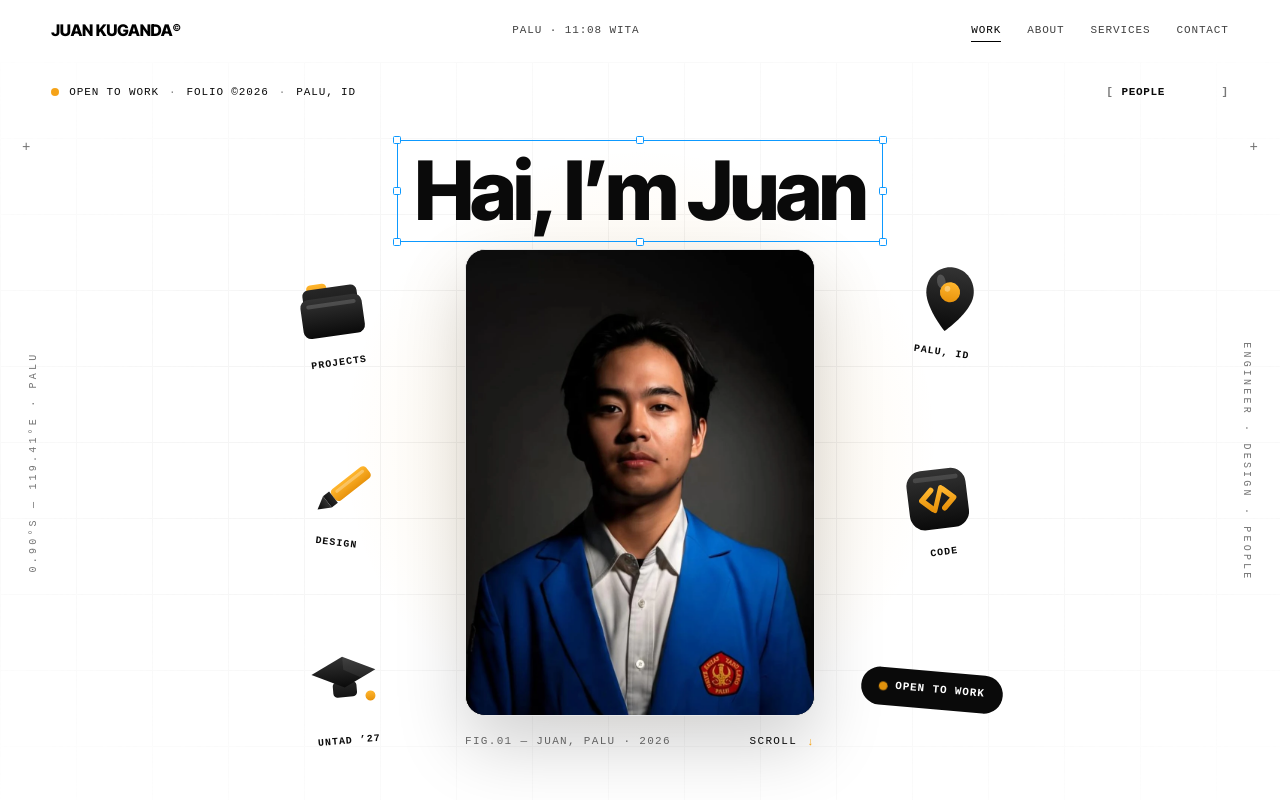
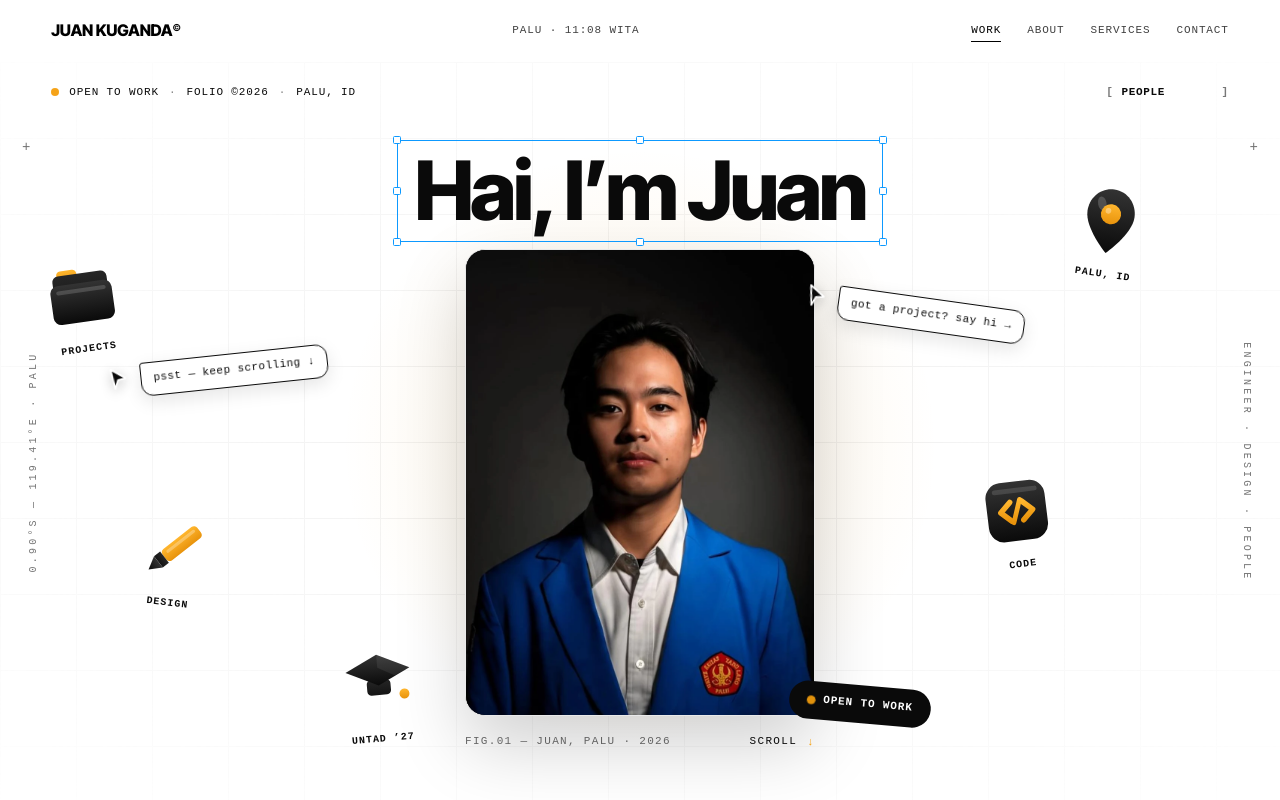
Before and after one commit to juanKuganda/portofoliov3, a React (Vite) app: page / in a window 1280 px wide. Shown: the top 800 px of the page. Built offline with nearby package versions, Linux system fonts and the light colour scheme; a web font is replaced by a local one.

Commit message:
Hero: scattered doodles + floating cursor chat bubbles, join entrance/parallax/explode

```diff
--- a/src/components/Hero.tsx
+++ b/src/components/Hero.tsx
@@ -121,8 +121,8 @@ function DoodleIcon({ kind }: { kind: "folder" | "pencil" | "code" | "pin" | "ca
 
 /**
  * Doodle stickers: five Apple-precision vector icons + one status
- * pill. `at` — desktop absolute position, anchored to `.reel-center`
- * (the card's own stage), ~80–140px from the card edge; `rot` —
+ * pill. `at` — desktop absolute position, percent of the full hero
+ * canvas, art-directed scatter (not flanking the card); `rot` —
  * resting tilt in degrees; `side` — scroll-explode direction.
  * Transform layers: outer `.sticker` = entrance pop + scroll explode;
  * inner `.sticker-par` = magnetic parallax. They never fight.
@@ -136,12 +136,21 @@ type StickerSpec = {
 };
 
 const STICKERS: StickerSpec[] = [
-  { kind: "folder", label: "projects", at: { top: "calc(50% - 165px)", left: "calc(50% - 300px)" }, rot: -8, side: "l" },
-  { kind: "pencil", label: "design", at: { top: "calc(50% + 25px)", left: "calc(50% - 305px)" }, rot: 7, side: "l" },
-  { kind: "cap", label: "untad ’27", at: { top: "calc(50% + 215px)", left: "calc(50% - 290px)" }, rot: -5, side: "l" },
-  { kind: "pin", label: "palu, id", at: { top: "calc(50% - 165px)", left: "calc(50% + 300px)" }, rot: 8, side: "r" },
-  { kind: "code", label: "code", at: { top: "calc(50% + 25px)", left: "calc(50% + 305px)" }, rot: -7, side: "r" },
-  { kind: "pill", label: "open to work", at: { top: "calc(50% + 215px)", left: "calc(50% + 290px)" }, rot: 5, side: "r" },
+  { kind: "folder", label: "projects", at: { top: "30%", left: "7%" }, rot: -8, side: "l" },
+  { kind: "pencil", label: "design", at: { top: "63%", left: "13%" }, rot: 7, side: "l" },
+  { kind: "cap", label: "untad ’27", at: { top: "79%", left: "30%" }, rot: -5, side: "l" },
+  { kind: "pin", label: "palu, id", at: { top: "22%", left: "86%" }, rot: 8, side: "r" },
+  { kind: "code", label: "code", at: { top: "57%", left: "80%" }, rot: -7, side: "r" },
+  { kind: "pill", label: "open to work", at: { top: "81%", left: "67%" }, rot: 5, side: "r" },
+];
+
+/* Floating cursors with chat bubbles — playful, scattered like the
+   reference. Decorative (aria-hidden); the link-free bubbles keep it
+   that way. Outer .cursor-float = entrance + explode; .cursor-par =
+   magnetic parallax; .cursor-inner = idle bob. */
+const CURSORS = [
+  { at: { top: "38%", left: "17%" }, rot: -6, side: "l", chat: "psst — keep scrolling ↓" },
+  { at: { top: "34%", left: "71%" }, rot: 8, side: "r", chat: "got a project? say hi →" },
 ];
 
 /* Ruler numbers: 0–1400 in steps of 100, tripled for a seamless loop. */
@@ -200,7 +209,9 @@ export default function Hero() {
     const parHi = root.querySelector<HTMLElement>(".par-hi");
     const parCard = root.querySelector<HTMLElement>(".par-card");
     const stickerEls = Array.from(
-      root.querySelectorAll<HTMLElement>(".reel-stickers .sticker-par")
+      root.querySelectorAll<HTMLElement>(
+        ".reel-stickers .sticker-par, .reel-floaters .cursor-par"
+      )
     );
     if (!parHi || !parCard || stickerEls.length === 0) return;
 
@@ -214,7 +225,7 @@ export default function Hero() {
     const setCardRY = gsap.quickSetter(parCard, "rotationY", "deg");
     const stickers = stickerEls.map((el, i) => ({
       baseRot: parseFloat(
-        el.closest(".sticker")?.getAttribute("data-rot") || "0"
+        el.closest(".sticker, .cursor-float")?.getAttribute("data-rot") || "0"
       ),
       dir: i % 2 === 0 ? 1 : -1,
       setX: gsap.quickSetter(el, "x", "px"),
@@ -324,8 +335,14 @@ export default function Hero() {
       const stickers = gsap.utils.toArray<HTMLElement>(
         ".reel-stickers .sticker"
       );
+      const floaters = gsap.utils.toArray<HTMLElement>(
+        ".reel-floaters .cursor-float"
+      );
       // Resting tilt per sticker (data-rot), so scale pops keep it.
       stickers.forEach((el) =>
+        gsap.set(el, { rotation: parseFloat(el.dataset.rot || "0") })
+      );
+      floaters.forEach((el) =>
         gsap.set(el, { rotation: parseFloat(el.dataset.rot || "0") })
       );
 
@@ -333,6 +350,7 @@ export default function Hero() {
       gsap.set(".reel-hi", { yPercent: 112 });
       gsap.set(".reel-top > *", { y: 12, opacity: 0 });
       gsap.set(stickers, { scale: 0, opacity: 0 });
+      gsap.set(floaters, { scale: 0, opacity: 0 });
 
       const tl = gsap.timeline({ defaults: { ease: "power3.out" } });
       tl.to(
@@ -345,6 +363,11 @@ export default function Hero() {
           stickers,
           { scale: 1, opacity: 1, duration: 0.45, ease: "back.out(1.8)", stagger: 0.055 },
           0.5
+        )
+        .to(
+          floaters,
+          { scale: 1, opacity: 1, duration: 0.45, ease: "back.out(1.8)", stagger: 0.09 },
+          0.85
         )
         .to(".reel-top > *", { y: 0, opacity: 1, duration: 0.45, stagger: 0.07 }, 0.6)
         // THE BLOOM: the grayscale layer fades once — the blazer turns
@@ -396,6 +419,7 @@ export default function Hero() {
         gsap.set(".reel-hi", { clearProps: "transform" });
         gsap.set(".reel-card", { clearProps: "transform,opacity" });
         gsap.set(stickers, { clearProps: "transform,opacity" });
+        gsap.set(floaters, { clearProps: "transform,opacity" });
       });
     }, root);
     return () => {
@@ -534,6 +558,28 @@ export default function Hero() {
           0.12
         );
 
+        // Floating cursors burst too — wider vectors, they live at
+        // the canvas edges.
+        const floaters = gsap.utils.toArray<HTMLElement>(
+          ".reel-floaters .cursor-float"
+        );
+        floaters.forEach((el, i) => {
+          const dir = el.dataset.side === "l" ? -1 : 1;
+          tl.fromTo(
+            el,
+            { x: 0, y: 0, rotation: 0, autoAlpha: 1 },
+            {
+              x: dir * (110 + i * 24),
+              y: -(90 + i * 30),
+              rotation: dir * 18,
+              autoAlpha: 0,
+              duration: 1,
+              immediateRender: false,
+            },
+            0.12 + i * 0.05
+          );
+        });
+
         // Edge furniture joins too: verticals drift further outward,
         // corner marks shrink away.
         tl.fromTo(
@@ -662,13 +708,15 @@ export default function Hero() {
           </a>
         </div>
 
-        {/* Sticker field: five Apple-precision vector doodles + one
-            status pill, floating around the card at a medium distance
-            (~80–140px). Anchored to .reel-center so the gap holds at
-            any viewport height. Outer .sticker = entrance pop + scroll
-            explode; inner .sticker-par = magnetic parallax. Desktop
-            absolute, mobile wrapped row. */}
-        <div className="reel-stickers" aria-hidden="true">
+      </div>
+
+      {/* Sticker field: five Apple-precision vector doodles + one
+          status pill, scattered across the full hero canvas (percent
+          positions, art-directed — not flanking the card). Anchored to
+          the hero so they can roam the edges. Outer .sticker = entrance
+          pop + scroll explode; inner .sticker-par = magnetic parallax.
+          Desktop absolute, mobile wrapped row. */}
+      <div className="reel-stickers" aria-hidden="true">
           {STICKERS.map((s) => (
             <span
               key={s.label}
@@ -693,7 +741,43 @@ export default function Hero() {
             </span>
           ))}
         </div>
-      </div>
+
+        {/* Floating cursors with chat bubbles — scattered like the
+            reference. Layers: outer .cursor-float = entrance pop +
+            scroll explode; .cursor-par = magnetic parallax;
+            .cursor-inner = idle bob. Decorative. */}
+        <div className="reel-floaters" aria-hidden="true">
+          {CURSORS.map((c) => (
+            <span
+              key={c.chat}
+              className="cursor-float"
+              style={c.at}
+              data-rot={c.rot}
+              data-side={c.side}
+            >
+              <span className="cursor-par">
+                <span className="cursor-inner">
+                  <svg
+                    className="cursor-arrow"
+                    viewBox="0 0 24 24"
+                    width="26"
+                    height="26"
+                    aria-hidden="true"
+                  >
+                    <path
+                      d="M6.5 3.5 L19.5 12.5 L12.3 13.8 L9.2 21.5 Z"
+                      fill="var(--ink)"
+                      stroke="#ffffff"
+                      strokeWidth="1.6"
+                      strokeLinejoin="round"
+                    />
+                  </svg>
+                  <span className="chat-bubble">{c.chat}</span>
+                </span>
+              </span>
+            </span>
+          ))}
+        </div>
 
       {/* Edge furniture: fills the far left/right canvas like the
           reference — coordinates (personal) left, roles right, plus
--- a/src/index.css
+++ b/src/index.css
@@ -801,6 +801,66 @@ a {
   flex: none;
   animation: dot-pulse 2.2s ease-in-out infinite;
 }
+/* ---- Floating cursors with chat bubbles: scattered like the
+   reference. Outer .cursor-float = entrance + explode; .cursor-par =
+   magnetic; .cursor-inner = idle bob (transform-only). Desktop only. */
+.reel-floaters {
+  position: absolute;
+  inset: 0;
+  z-index: 3;
+  pointer-events: none;
+}
+.cursor-float {
+  position: absolute;
+  display: block;
+}
+.cursor-par {
+  display: block;
+}
+.cursor-inner {
+  display: flex;
+  align-items: flex-start;
+  gap: 10px;
+  transform: translate(-50%, -50%);
+  animation: cursor-bob 3.4s ease-in-out infinite;
+}
+.cursor-arrow {
+  flex: none;
+  filter: drop-shadow(0 3px 6px rgba(10, 10, 10, 0.22));
+}
+.chat-bubble {
+  position: relative;
+  font-family: var(--font-mono);
+  font-size: 11px;
+  letter-spacing: 0.04em;
+  white-space: nowrap;
+  color: var(--ink);
+  background: var(--paper);
+  border: 1px solid var(--ink);
+  border-radius: 12px;
+  border-top-left-radius: 3px;
+  padding: 7px 12px;
+  box-shadow: 0 6px 18px rgba(10, 10, 10, 0.1);
+}
+@keyframes cursor-bob {
+  0%,
+  100% {
+    transform: translate(-50%, -50%) translateY(-6px);
+  }
+  50% {
+    transform: translate(-50%, -50%) translateY(6px);
+  }
+}
+@media (max-width: 768px) {
+  .reel-floaters {
+    display: none;
+  }
+}
+@media (prefers-reduced-motion: reduce) {
+  .cursor-inner {
+    animation: none;
+  }
+}
 @keyframes dot-pulse {
   0%,
   100% {
```
